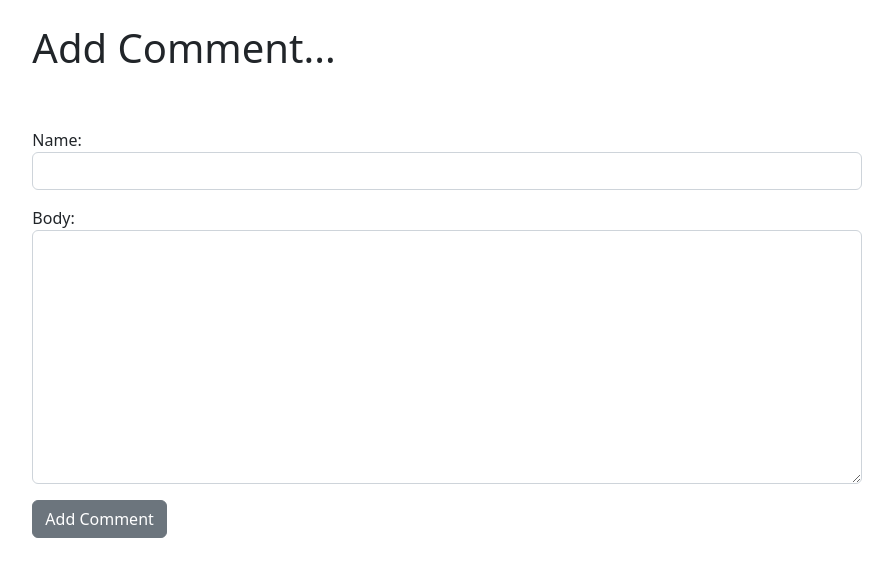
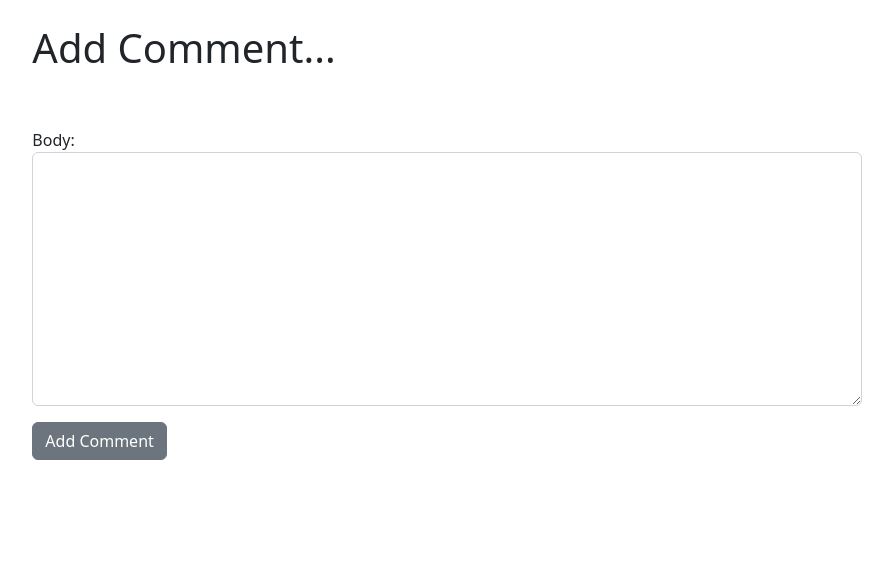
Before and after one commit to gyarab/2023-3e-Zeryk, a Django app: page /en/recipe/17/comment/ in a window 1280 px wide. Shown: the top 577 px of the page, without its empty margins (193-1086 px from the left). Run offline with Django 5.2, Linux system fonts and the light colour scheme; some libraries are stand-ins or nearby versions.

Commit message:
opraveny comments

```diff
--- a/Zeryk/recipes/forms.py
+++ b/Zeryk/recipes/forms.py
@@ -9,9 +9,9 @@ class IngredientForm(forms.ModelForm):
 class CommentForm(forms.ModelForm):
     class Meta:
         model = Comment
-        fields = ('name', 'body')
+        fields = ('body',)
 
         widgets = {
-            'name': forms.TextInput(attrs={'class': 'form-control'}),
+            #'name': forms.TextInput(attrs={'class': 'form-control'}),
             'body': forms.Textarea(attrs={'class': 'form-control'}),
         }
--- a/Zeryk/recipes/templates/recipes/recipe_detail.html
+++ b/Zeryk/recipes/templates/recipes/recipe_detail.html
@@ -31,7 +31,7 @@
   </div>
   <br/>
   <hr>
-
+  {% endif %}
   <form action="{% url 'like_post' object.pk %}"method = "POST">
     {% csrf_token %}
 
@@ -73,8 +73,5 @@
     <a href="{% url 'add_comment' object.pk %}"></a>
 {% endif %}
 <br/>
-
-</div>
-  {% endif %}
 <!-- -->
 {% endblock content %}
```
Also changed, not shown: Zeryk/db.sqlite3.
